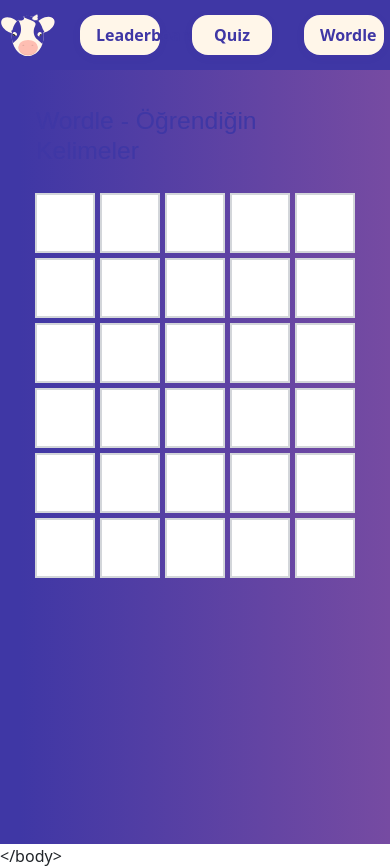
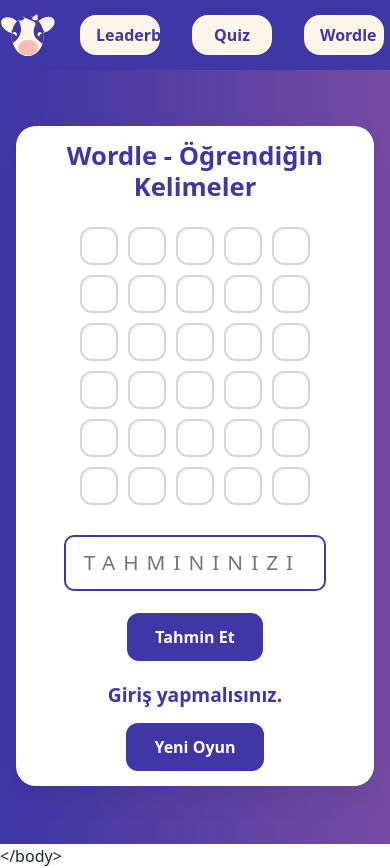
Before and after one commit to kaancivelek/CBUlingo, a React (Vite) app in the folder Cbulingo-MVP/: page /wordle in a window 390 px wide. Shown: the top 868 px of the page. Built offline with nearby package versions, Linux system fonts and the light colour scheme; no server answers.

Commit message:
feat: Update WordleGame component to fetch learned words and enhance UI; modify Dashboard PDF export button style

```diff
--- a/Cbulingo-MVP/src/components/WordleGame.css
+++ b/Cbulingo-MVP/src/components/WordleGame.css
@@ -1,28 +1,50 @@
-.wordle-container {
+:root {
+  --primary-color: #3F37A5;
+  --secondary-color: #FFF6E9;
+  --text-color: #333;
+  --text-light: #666;
+  --success-color: #4caf50;
+  --warning-color: #ff9800;
+  --info-color: #2196f3;
+  --error-color: #ff4757;
+}
+
+.wordle-dashboard-card {
+  background: white;
+  border-radius: 20px;
+  padding: 30px;
+  box-shadow: 0 10px 30px rgba(0, 0, 0, 0.08);
+  animation: fadeInUp 0.8s ease-out;
+  max-width: 500px;
+  margin: 40px auto;
+}
+
+.wordle-title {
+  font-size: 1.6rem;
+  color: var(--primary-color);
+  margin: 0 0 25px 0;
+  font-weight: bold;
+  text-align: center;
+}
+
+.wordle-board {
   display: flex;
   flex-direction: column;
+  gap: 10px;
+  margin: 20px 0 30px 0;
   align-items: center;
-  padding: 20px;
-  max-width: 500px;
-  margin: 0 auto;
-  font-family: Arial, sans-serif;
+  justify-content: center;
 }
 
-.game-board {
+.wordle-guess-row {
   display: flex;
-  flex-direction: column;
-  gap: 5px;
-  margin: 20px 0;
+  gap: 10px;
+  justify-content: center;
 }
 
-.guess-row {
-  display: flex;
-  gap: 5px;
-}
-
-.letter-box {
-  width: 60px;
-  height: 60px;
+.wordle-letter-box {
+  width: 56px;
+  height: 56px;
   border: 2px solid #d3d6da;
   display: flex;
   justify-content: center;
@@ -31,50 +53,71 @@
   font-weight: bold;
   text-transform: uppercase;
   background-color: white;
+  border-radius: 12px;
+  transition: background 0.2s, border 0.2s;
 }
 
-.letter-box.correct {
-  background-color: #6aaa64;
-  border-color: #6aaa64;
+.wordle-letter-box.correct {
+  background-color: var(--success-color);
+  border-color: var(--success-color);
   color: white;
 }
 
-.letter-box.present {
-  background-color: #c9b458;
-  border-color: #c9b458;
+.wordle-letter-box.present {
+  background-color: var(--warning-color);
+  border-color: var(--warning-color);
   color: white;
 }
 
-.letter-box.absent {
-  background-color: #787c7e;
-  border-color: #787c7e;
+.wordle-letter-box.absent {
+  background-color: #bdbdbd;
+  border-color: #bdbdbd;
   color: white;
 }
 
-.message {
+.wordle-message {
   margin-top: 20px;
   text-align: center;
   font-size: 1.2rem;
   font-weight: bold;
+  color: var(--primary-color);
 }
 
-.message button {
-  margin-top: 10px;
-  padding: 10px 20px;
+.wordle-message-button {
+  margin-top: 14px;
+  padding: 12px 28px;
   font-size: 1rem;
-  background-color: #6aaa64;
+  background-color: var(--primary-color);
   color: white;
   border: none;
-  border-radius: 5px;
+  border-radius: 12px;
   cursor: pointer;
-  transition: background-color 0.2s;
+  transition: background 0.2s;
+  font-weight: 600;
 }
 
-.message button:hover {
-  background-color: #5c8f57;
+.wordle-message-button:hover {
+  background-color: #2d2a7a;
 }
 
-h2 {
-  color: #1a1a1b;
-  margin-bottom: 20px;
+@keyframes fadeInUp {
+  from {
+    opacity: 0;
+    transform: translateY(20px);
+  }
+  to {
+    opacity: 1;
+    transform: translateY(0);
+  }
 }
+
+@media (max-width: 600px) {
+  .wordle-dashboard-card {
+    padding: 15px;
+  }
+  .wordle-letter-box {
+    width: 38px;
+    height: 38px;
+    font-size: 1.2rem;
+  }
+}
--- a/Cbulingo-MVP/src/components/WordleGame.jsx
+++ b/Cbulingo-MVP/src/components/WordleGame.jsx
@@ -1,116 +1,200 @@
-import React, { useState, useEffect } from 'react';
-import axios from 'axios';
-import './WordleGame.css';
+import React, { useState, useEffect, useRef } from "react";
+import { getLearnedWordsByUserId, getAllEnWords } from "../services/wordService";
+import "./WordleGame.css";
 
-const WordleGame = () => {
-  const [targetWord, setTargetWord] = useState('');
-  const [guesses, setGuesses] = useState([]);
-  const [currentGuess, setCurrentGuess] = useState('');
+const WORD_LENGTH = 5;
+const MAX_ATTEMPTS = 6;
+
+function getLetterStatuses(guess, answer) {
+  // NYT Wordle algoritması: önce yeşilleri, sonra sarıları, kalanlar gri
+  const result = Array(WORD_LENGTH).fill("absent");
+  const answerArr = answer.split("");
+  const guessArr = guess.split("");
+  const used = Array(WORD_LENGTH).fill(false);
+
+  // 1. Yeşil (doğru harf, doğru yer)
+  for (let i = 0; i < WORD_LENGTH; i++) {
+    if (guessArr[i] === answerArr[i]) {
+      result[i] = "correct";
+      used[i] = true;
+      answerArr[i] = null; // Bu harfi bir daha kullanma
+    }
+  }
+  // 2. Sarı (doğru harf, yanlış yer)
+  for (let i = 0; i < WORD_LENGTH; i++) {
+    if (result[i] === "correct") continue;
+    const idx = answerArr.indexOf(guessArr[i]);
+    if (idx !== -1 && !used[idx]) {
+      result[i] = "present";
+      answerArr[idx] = null; // Bu harfi bir daha kullanma
+    }
+  }
+  return result;
+}
+
+export default function WordleGame() {
+  const [targetWord, setTargetWord] = useState("");
+  const [guesses, setGuesses] = useState([]); // [{ guess: 'apple', status: ['correct', ...] }]
+  const [currentGuess, setCurrentGuess] = useState("");
   const [gameOver, setGameOver] = useState(false);
-  const [message, setMessage] = useState('');
-  const [learnedWords, setLearnedWords] = useState([]);
+  const [message, setMessage] = useState("");
+  const [loading, setLoading] = useState(true);
+  const inputRef = useRef(null);
 
+  // Öğrenilmiş kelimeleri Dashboard'daki gibi çek
   useEffect(() => {
+    async function fetchLearnedWords() {
+      setLoading(true);
+      try {
+        const user = JSON.parse(localStorage.getItem("user"));
+        if (!user) {
+          setMessage("Giriş yapmalısınız.");
+          setLoading(false);
+          return;
+        }
+        // Dashboard'daki gibi kelime çek
+        const learnedWordsData = await getLearnedWordsByUserId(user.userId);
+        const allWordsData = await getAllEnWords();
+        const learnedWords = (learnedWordsData || []).map(lw => {
+          const enWordObj = (allWordsData || []).find(w => w.enId === lw.enId);
+          return enWordObj?.enWord?.toLowerCase() || "";
+        }).filter(w => w.length === WORD_LENGTH);
+
+        if (learnedWords.length === 0) {
+          setMessage("Öğrenilmiş 5 harfli kelimeniz yok!");
+          setLoading(false);
+          return;
+        }
+        const randomWord = learnedWords[Math.floor(Math.random() * learnedWords.length)];
+        setTargetWord(randomWord);
+      } catch (err) {
+        setMessage("Kelime verisi alınamadı.");
+      }
+      setLoading(false);
+    }
     fetchLearnedWords();
   }, []);
 
-  const fetchLearnedWords = async () => {
-    try {
-      const response = await axios.get('http://localhost:3000/tblLearnedWords');
-      const userLearnedWords = response.data.filter(word => word.userId === 1); // Kullanıcı ID'si dinamik olmalı
+  // Oyun bittiğinde veya başında input'a odaklan
+  useEffect(() => {
+    if (inputRef.current) inputRef.current.focus();
+  }, [gameOver, loading]);
 
-      // Öğrenilen kelimelerin detaylarını al
-      const wordDetails = await Promise.all(
-        userLearnedWords.map(async (word) => {
-          const wordResponse = await axios.get(`http://localhost:3000/tblEnglish/${word.enId}`);
-          return wordResponse.data;
-        })
-      );
+  const handleInput = (e) => {
+    if (gameOver || loading) return;
+    const val = e.target.value.replace(/[^a-zA-Z]/g, "").slice(0, WORD_LENGTH).toLowerCase();
+    setCurrentGuess(val);
+  };
 
-      setLearnedWords(wordDetails);
-      if (wordDetails.length > 0) {
-        const randomWord = wordDetails[Math.floor(Math.random() * wordDetails.length)].enWord;
-        setTargetWord(randomWord.toLowerCase());
-      }
-    } catch (error) {
-      console.error('Error fetching learned words:', error);
+  const handleKeyDown = (e) => {
+    if (gameOver || loading) return;
+    if (e.key === "Enter" && currentGuess.length === WORD_LENGTH) {
+      submitGuess();
     }
   };
 
-  const handleKeyPress = (e) => {
-    if (gameOver) return;
+  const submitGuess = () => {
+    if (gameOver || loading) return;
+    if (currentGuess.length !== WORD_LENGTH) return;
+    const status = getLetterStatuses(currentGuess, targetWord);
+    const newGuesses = [...guesses, { guess: currentGuess, status }];
+    setGuesses(newGuesses);
 
-    if (e.key === 'Enter' && currentGuess.length === 5) {
-      checkGuess();
-    } else if (e.key === 'Backspace') {
-      setCurrentGuess(prev => prev.slice(0, -1));
-    } else if (/^[a-zA-Z]$/.test(e.key) && currentGuess.length < 5) {
-      setCurrentGuess(prev => prev + e.key.toLowerCase());
-    }
-  };
-
-  const checkGuess = () => {
     if (currentGuess === targetWord) {
       setGameOver(true);
-      setMessage('Tebrikler! Kelimeyi buldunuz!');
-    } else if (guesses.length === 5) {
+      setMessage("Tebrikler! Doğru kelimeyi buldunuz 🎉");
+    } else if (newGuesses.length === MAX_ATTEMPTS) {
       setGameOver(true);
-      setMessage(`Oyun bitti! Doğru kelime: ${targetWord}`);
+      setMessage(`Oyun bitti! Doğru kelime: ${targetWord.toUpperCase()}`);
     }
-
-    const newGuess = currentGuess.split('').map((letter, index) => ({
-      letter,
-      status: letter === targetWord[index] ? 'correct' :
-              targetWord.includes(letter) ? 'present' : 'absent'
-    }));
-
-    setGuesses([...guesses, newGuess]);
-    setCurrentGuess('');
+    setCurrentGuess("");
   };
 
   const resetGame = () => {
-    if (learnedWords.length > 0) {
-      const randomWord = learnedWords[Math.floor(Math.random() * learnedWords.length)].enWord;
-      setTargetWord(randomWord.toLowerCase());
-    }
-    setGuesses([]);
-    setCurrentGuess('');
-    setGameOver(false);
-    setMessage('');
+    window.location.reload(); // Basitçe sayfayı yenile, yeni kelime gelsin
   };
 
+  // Modern Dashboard kartı ve renkleriyle arayüz
   return (
-    <div className="wordle-container" onKeyDown={handleKeyPress} tabIndex="0">
-      <h2>Wordle - Öğrendiğin Kelimeler</h2>
-
-      <div className="game-board">
-        {[...Array(6)].map((_, rowIndex) => (
-          <div key={rowIndex} className="guess-row">
-            {[...Array(5)].map((_, colIndex) => {
-              const guess = guesses[rowIndex];
-              const letter = guess ? guess[colIndex].letter : '';
-              const status = guess ? guess[colIndex].status : '';
-
+    <div className="wordle-dashboard-card">
+      <h2 className="wordle-title">Wordle - Öğrendiğin Kelimeler</h2>
+      {loading ? (
+        <div className="wordle-message">Yükleniyor...</div>
+      ) : (
+        <>
+          <div className="wordle-board">
+            {[...Array(MAX_ATTEMPTS)].map((_, rowIdx) => (
+              <div className="wordle-guess-row" key={rowIdx}>
+                {[...Array(WORD_LENGTH)].map((_, colIdx) => {
+                  const guessObj = guesses[rowIdx];
+                  let letter = "";
+                  let status = "";
+                  if (guessObj) {
+                    letter = guessObj.guess[colIdx] || "";
+                    status = guessObj.status[colIdx];
+                  } else if (rowIdx === guesses.length) {
+                    letter = currentGuess[colIdx] || "";
+                  }
                   return (
-                <div key={colIndex} className={`letter-box ${status}`}>
-                  {rowIndex === guesses.length ?
-                    currentGuess[colIndex] || '' :
-                    letter}
+                    <div
+                      className={`wordle-letter-box${status ? ` ${status}` : ""}`}
+                      key={colIdx}
+                    >
+                      {letter}
                     </div>
                   );
                 })}
               </div>
             ))}
           </div>
-
+          {!gameOver && (
+            <div style={{ textAlign: "center", marginBottom: 16 }}>
+              <input
+                ref={inputRef}
+                type="text"
+                maxLength={WORD_LENGTH}
+                value={currentGuess}
+                onChange={handleInput}
+                onKeyDown={handleKeyDown}
+                className="wordle-input"
+                disabled={gameOver || loading}
+                autoFocus
+                style={{
+                  fontSize: "1.3rem",
+                  padding: "10px 18px",
+                  borderRadius: "10px",
+                  border: "2px solid var(--primary-color)",
+                  outline: "none",
+                  marginBottom: "8px",
+                  textTransform: "uppercase",
+                  letterSpacing: "8px",
+                  width: "80%",
+                  maxWidth: "300px",
+                  textAlign: "center",
+                }}
+                placeholder="Tahmininizi yazın"
+              />
+              <br />
+              <button
+                className="wordle-message-button"
+                onClick={submitGuess}
+                disabled={currentGuess.length !== WORD_LENGTH}
+              >
+                Tahmin Et
+              </button>
+            </div>
+          )}
           {message && (
-        <div className="message">
+            <div className="wordle-message">
               {message}
-          <button onClick={resetGame}>Yeni Oyun</button>
+              <br />
+              <button onClick={resetGame} className="wordle-message-button">
+                Yeni Oyun
+              </button>
             </div>
+          )}
+        </>
       )}
     </div>
   );
-};
-
-export default WordleGame;
+}
--- a/Cbulingo-MVP/src/pages/Dashboard.jsx
+++ b/Cbulingo-MVP/src/pages/Dashboard.jsx
@@ -213,7 +213,7 @@ export default function Dashboard() {
 
         {/* PDF Export Button */}
         <div className="export-section">
-          <button
+          <button style={{borderStyle:"none", backgroundColor:"transparent"}}
             className={`export-pdf-btn ${exportingPDF ? "loading" : ""}`}
             onClick={handleExportPDF}
             disabled={exportingPDF}
@@ -226,7 +226,7 @@ export default function Dashboard() {
             ) : (
               <>
                 <span className="export-icon">📄</span>
-                <span>İlerlemeni PDF Olarak Kaydet</span>
+                <span >İlerlemeni PDF Olarak Kaydet</span>
               </>
             )}
           </button>
```
Lines whose indentation alone changed are shown as unchanged.
